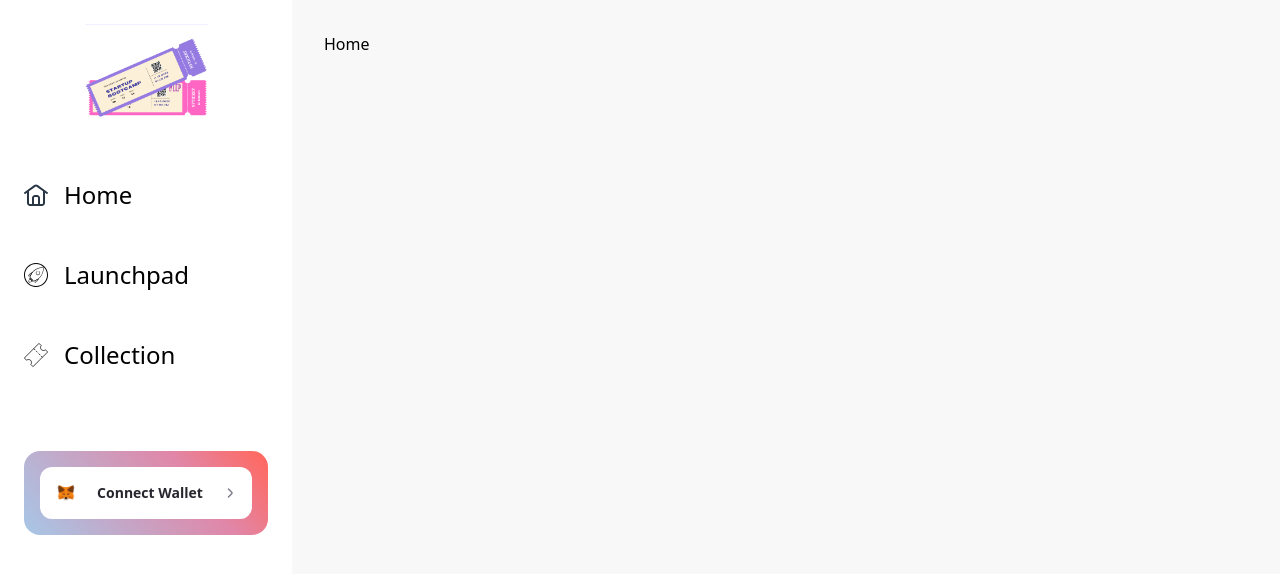
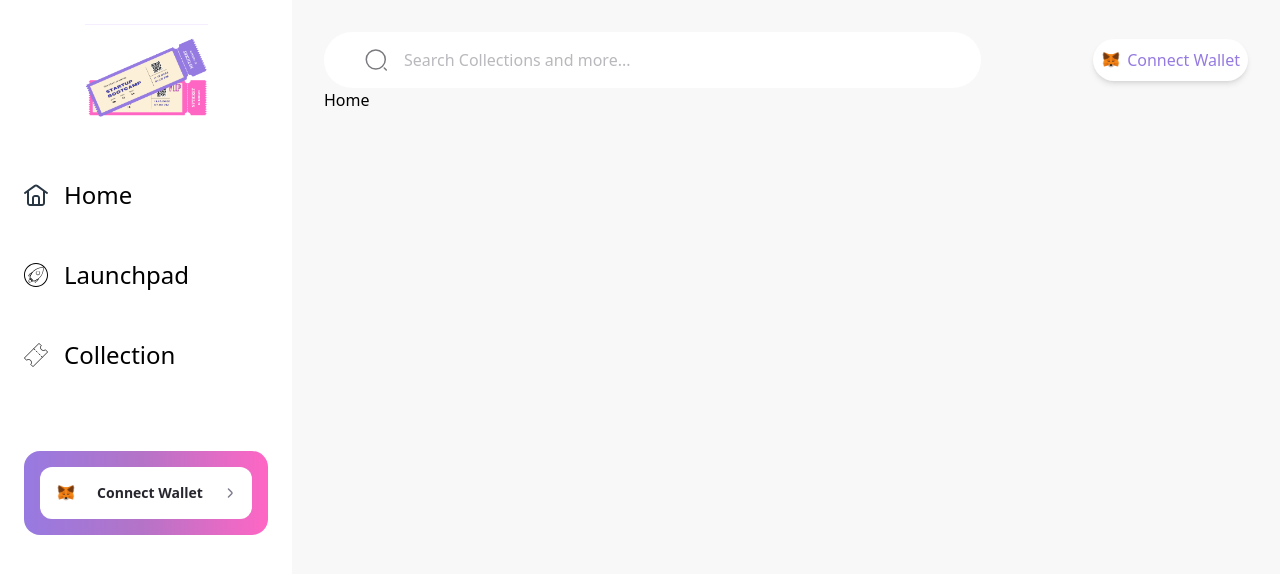
Before and after one commit to KayaKerem/NFTicket, a React (Create React App) app in the folder frontend/nfticket/: page / in a window 1280 px wide. Shown: the top 574 px of the page. Built offline with nearby package versions, Linux system fonts and the light colour scheme.

Commit message:
header intialized and wallet connection added

```diff
--- a/frontend/nfticket/package.json
+++ b/frontend/nfticket/package.json
@@ -6,6 +6,7 @@
     "@testing-library/jest-dom": "^5.16.5",
     "@testing-library/react": "^13.4.0",
     "@testing-library/user-event": "^13.5.0",
+    "ethers": "^5.7.2",
     "react": "^18.2.0",
     "react-dom": "^18.2.0",
     "react-router-dom": "^6.4.5",
--- a/frontend/nfticket/src/App.js
+++ b/frontend/nfticket/src/App.js
@@ -1,5 +1,7 @@
+import { ethers } from "ethers";
 import { useState } from "react";
 import { Route, Routes } from "react-router-dom";
+import { Header } from "./components/header";
 import { Collection } from "./components/pages/Collection";
 import { Home } from "./components/pages/Home";
 import { Launchpad } from "./components/pages/Launchpad";
@@ -8,11 +10,30 @@
 
 function App() {
   const [account, setAccount] = useState("");
+  function connect() {
+    if (!window.ethereum) {
+      alert("Metamask is not installed");
+      return;
+    }
+
+    const provider = new ethers.providers.Web3Provider(window.ethereum);
+    provider
+      .send("eth_requestAccounts", [])
+      .then((accounts) => {
+        setAccount(accounts[0]);
+      })
+      .catch((err) => {
+        console.log(err);
+      });
+    const signer = provider.getSigner();
+    signer.getAddress().then((account) => console.log(account));
+  }
 
   return (
     <>
-      <SideBar account={account} />
+      <SideBar account={account} connect={connect} />
       <main className="lg:pl-[calc(292px+32px)] lg:pr-[32px] px-5 pt-5 lg:pt-8 w-full pb-10">
+        <Header account={account} connect={connect} />
         <Routes>
           <Route path="/" element={<Home />}></Route>
           <Route path="collection" element={<Collection />}></Route>
--- a/frontend/nfticket/src/components/SideBar.js
+++ b/frontend/nfticket/src/components/SideBar.js
@@ -1,4 +1,4 @@
-import { Link } from "react-router-dom";
+import { Link, useLocation } from "react-router-dom";
 import Logo from "../assets/png/logo.png";
 import { CollectionSvg } from "./svg/CollectionSvg";
 import { HomeSvg } from "./svg/HomeSvg";
@@ -6,9 +6,10 @@
 import { ProfileSvg } from "./svg/ProfileSvg";
 import MetaMask from "../assets/png/metamask.png";
 import { RightArrowSvg } from "./svg/RightArrowSvg";
+import { useEffect, useState } from "react";
 
 export const SideBar = (props) => {
-  const { account } = props;
+  const { account, connect } = props;
   return (
     <div className="hidden lg:block max-w-[292px] min-w-[292px] w-[292px] fixed left-0 top-0">
       <div className="flex flex-col max-h-screen h-screen bg-white overflow-y-auto px-6 pt-6 pb-8">
@@ -18,23 +19,25 @@
           </a>
         </div>
         <ul className="mt-12 space-y-12 font-medium">
-          <li>
+          <li id="home" className="homepage active">
             <nav>
               <Link to="/" className="sidebar-li-link group">
                 <span>
                   <HomeSvg />
                 </span>
-                <span className="group-hover:text-primary-purple">Home</span>
+                <span className="group-hover:text-primary-purple group-active:text-primary-purple group-focus:text-primary-purple ">
+                  Home
+                </span>
               </Link>
             </nav>
           </li>
           <li>
             <nav>
-              <Link to="launchpad" className="sidebar-li-link group">
+              <Link to="/launchpad" className="sidebar-li-link group">
                 <span>
                   <LaunchpadSvg />
                 </span>
-                <span className="group-hover:text-primary-purple">
+                <span className="group-hover:text-primary-purple group-active:text-primary-purple group-focus:text-primary-purple ">
                   Launchpad
                 </span>
               </Link>
@@ -42,11 +45,11 @@
           </li>
           <li>
             <nav>
-              <Link to="collection" className="sidebar-li-link group">
+              <Link to="/collection" className="sidebar-li-link group">
                 <span>
                   <CollectionSvg />
                 </span>
-                <span className="group-hover:text-primary-purple">
+                <span className="group-hover:text-primary-purple group-active:text-primary-purple group-focus:text-primary-purple ">
                   Collection
                 </span>
               </Link>
@@ -62,7 +65,7 @@
                     <span>
                       <ProfileSvg />
                     </span>
-                    <span className="group-hover:text-primary-purple">
+                    <span className="group-hover:text-primary-purple group-active:text-primary-purple group-focus:text-primary-purple ">
                       Profile
                     </span>
                   </Link>
@@ -74,11 +77,14 @@
               id="sidebarConnectWallet"
               className="mt-8 rounded-2xl w-full p-4 group bg-a"
             >
-              <a className="cursor-pointer flex items-center space-x-2.5 text-sm font-bold text-[#27262E] p-4 rounded-xl bg-white justify-between group-hover:bg-[#A7C7E7] transition-all">
+              <a
+                onClick={connect}
+                className="cursor-pointer flex items-center space-x-2.5 text-sm font-bold text-[#27262E] p-4 rounded-xl bg-white justify-between group-hover:bg-[#FDF0D8] transition-all"
+              >
                 <span>
                   <img alt="" src={MetaMask} className="max-w-[20px]" />
                 </span>
-                <span className="group-hover:text-white">Connect Wallet</span>
+                <span>Connect Wallet</span>
                 <span>
                   <RightArrowSvg className="group-hover:stroke-primary-purple" />
                 </span>
--- /dev/null
+++ b/frontend/nfticket/src/components/header.js
@@ -0,0 +1,48 @@
+import { SearchSvg } from "./svg/Search";
+import MetaMask from "../assets/png/metamask.png";
+import openMobileMenu from "../assets/svg/openMobileMenu.svg";
+
+export const Header = (props) => {
+  const { account, connect } = props;
+  return (
+    <div className="flex justify-between items-center w-full flex-wrap sm:flex-nowrap">
+      <div className="mr-5 lg:hidden">
+        <span className="cursor-pointer">
+          <img alt="" src={openMobileMenu} />
+        </span>
+      </div>
+      <div className="relative flex-1 min-w-full sm:min-w-0 mt-5 sm:mt-0 order-last sm:order-none">
+        <input
+          type="text"
+          className="w-full h-14 rounded-full outline-none pl-10 lg:pl-20  text-[#B9B8BC] placeholder:text-[#B9B8BC] pr-2"
+          placeholder="Search Collections and more..."
+        />
+        <SearchSvg />
+      </div>
+      <div className="space-x-2 lg:space-x-7 ml-2 lg:ml-28 flex items-center">
+        {account === "" ? (
+          <button
+            onClick={connect}
+            className="rounded-full h-[42px] xs:h-[43px] bg-white shadow-md space-x-1.5 min-w-[143px] w-full flex items-center xs:py-2.5 xs:px-4 px-2 py-1 text-xs xs:text-sm md:text-base group hover:bg-[#FDF0D8] transition-all"
+          >
+            <span>
+              <img alt="" src={MetaMask} className="max-w-[20px]" />
+            </span>
+            <span className="text-[#957AE1] font-medium  flex-1 text-center">
+              Connect Wallet
+            </span>
+          </button>
+        ) : (
+          <button className="rounded-full h-[42px] xs:h-[43px] bg-white shadow-md space-x-1.5 min-w-[143px] max-w-[172px] w-full flex items-center xs:py-2.5 xs:px-4 px-2 py-1 text-xs xs:text-sm md:text-base group hover:bg-[#FDF0D8] transition-all">
+            <span>
+              <img alt="" src={MetaMask} className="max-w-[20px]" />
+            </span>
+            <span className="text-[#957AE1] font-medium  flex-1 text-center text-ellipsis overflow-hidden">
+              {account}
+            </span>
+          </button>
+        )}
+      </div>
+    </div>
+  );
+};
--- a/frontend/nfticket/src/components/svg/HomeSvg.js
+++ b/frontend/nfticket/src/components/svg/HomeSvg.js
@@ -7,16 +7,14 @@
       fill="none"
       xmlns="http://www.w3.org/2000/svg"
     >
-      <g clip-path="url(#clip0)">
       <path
-          className="group-hover:fill-primary-purple"
+        className="group-hover:fill-primary-purple group-active:fill-primary-purple group-focus:fill-primary-purple"
         strokeWidth="0.5"
         fill-rule="evenodd"
         clip-rule="evenodd"
         d="M12.5882 3.66429C12.2376 3.40927 11.7625 3.40927 11.4119 3.66429L5.00007 8.32743V20C5.00007 20.5523 5.44779 21 6.00007 21H8.00007V15C8.00007 13.3432 9.34322 12 11.0001 12H13.0001C14.6569 12 16.0001 13.3432 16.0001 15V21H18.0001C18.5524 21 19.0001 20.5523 19.0001 20V8.32743L12.5882 3.66429ZM21.0001 9.78198L22.4119 10.8088C22.8586 11.1336 23.484 11.0349 23.8088 10.5882C24.1336 10.1415 24.0349 9.51613 23.5882 9.19129L13.7646 2.04681C12.7126 1.28176 11.2875 1.28176 10.2356 2.04681L0.411899 9.19129C-0.0347537 9.51613 -0.133504 10.1415 0.191334 10.5882C0.516173 11.0349 1.14159 11.1336 1.58824 10.8088L3.00007 9.78198V20C3.00007 21.6569 4.34322 23 6.00007 23H18.0001C19.6569 23 21.0001 21.6569 21.0001 20V9.78198ZM14.0001 21V15C14.0001 14.4477 13.5524 14 13.0001 14H11.0001C10.4478 14 10.0001 14.4477 10.0001 15V21H14.0001Z"
         fill="#293644"
       />
-      </g>
       <defs>
         <clipPath id="clip0">
           <rect width="24" height="24" fill="white" />
--- /dev/null
+++ b/frontend/nfticket/src/components/svg/Search.js
@@ -0,0 +1,27 @@
+export const SearchSvg = () => {
+  return (
+    <svg
+      width="25"
+      height="24"
+      viewBox="0 0 25 24"
+      fill="none"
+      xmlns="http://www.w3.org/2000/svg"
+      className="absolute left-2 lg:left-10 top-1/2 transform -translate-y-1/2"
+    >
+      <path
+        d="M11.7755 21C17.0222 21 21.2755 16.7467 21.2755 11.5C21.2755 6.25329 17.0222 2 11.7755 2C6.52881 2 2.27551 6.25329 2.27551 11.5C2.27551 16.7467 6.52881 21 11.7755 21Z"
+        stroke="#7A797D"
+        strokeWidth="1.5"
+        strokeLinecap="round"
+        strokeLinejoin="round"
+      />
+      <path
+        d="M22.2755 22L20.2755 20"
+        stroke="#7A797D"
+        strokeWidth="1.5"
+        strokeLinecap="round"
+        strokeLinejoin="round"
+      />
+    </svg>
+  );
+};
--- a/frontend/nfticket/tailwind.config.js
+++ b/frontend/nfticket/tailwind.config.js
@@ -10,7 +10,7 @@
     },
     extend: {
       backgroundImage: {
-        a: "linear-gradient(231.15deg, #FF6961 3.08%, #E186A7 31.35%, #A7C7E7 100%);",
+        a: "linear-gradient(90deg, rgba(151,122,225,1) 0%, rgba(181,115,199,1) 49%, rgba(255,102,196,1) 100%);",
       },
     },
   },
```
Also changed, not shown: frontend/nfticket/src/components/svg/CollectionSvg.js (+5 -7 lines), frontend/nfticket/src/components/svg/LauncpadSvg.js (+7 -22 lines), frontend/nfticket/src/components/svg/ProfileSvg.js (+1 -1 lines), frontend/nfticket/src/style.css (+29 -2 lines), frontend/nfticket/src/assets/svg/openMobileMenu.svg (added), 1 other file (tests, documents, lock files or other folders). Lines whose indentation alone changed are shown as unchanged.
